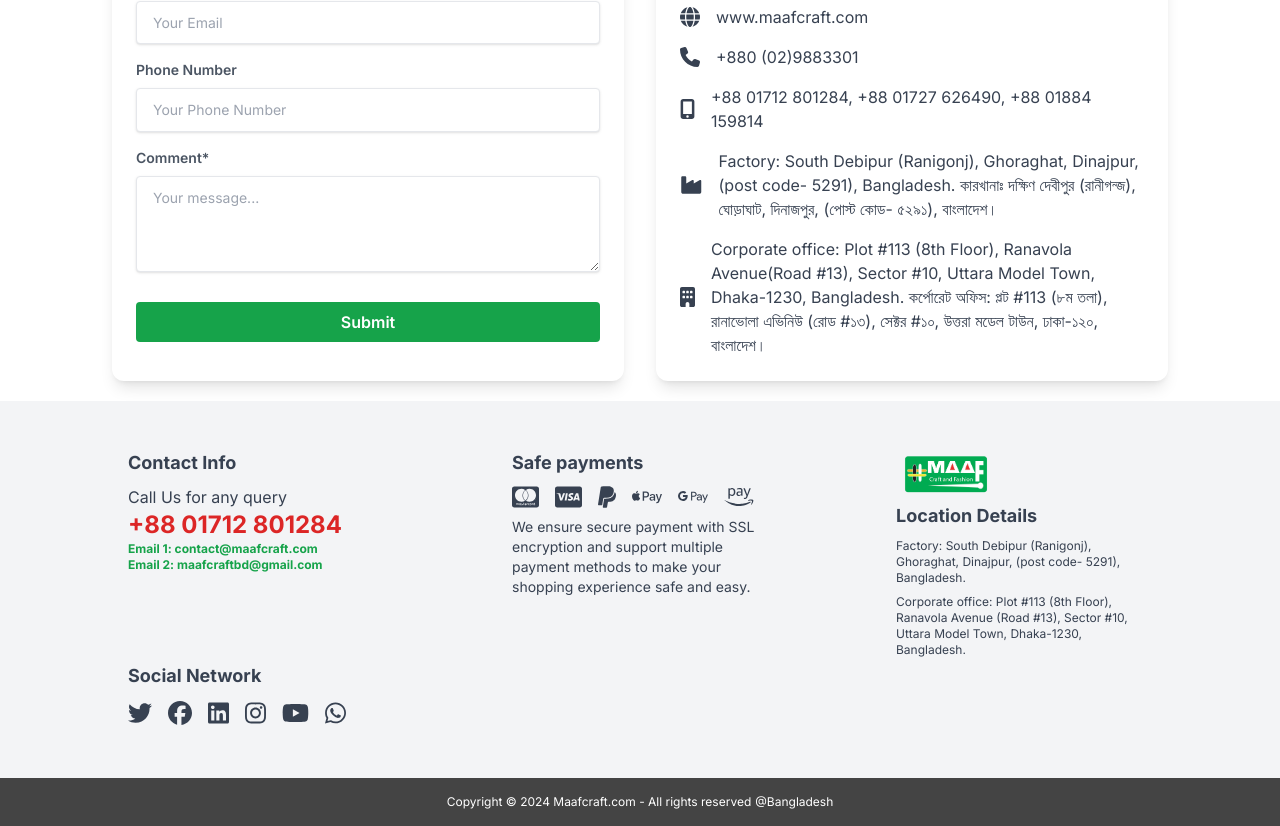
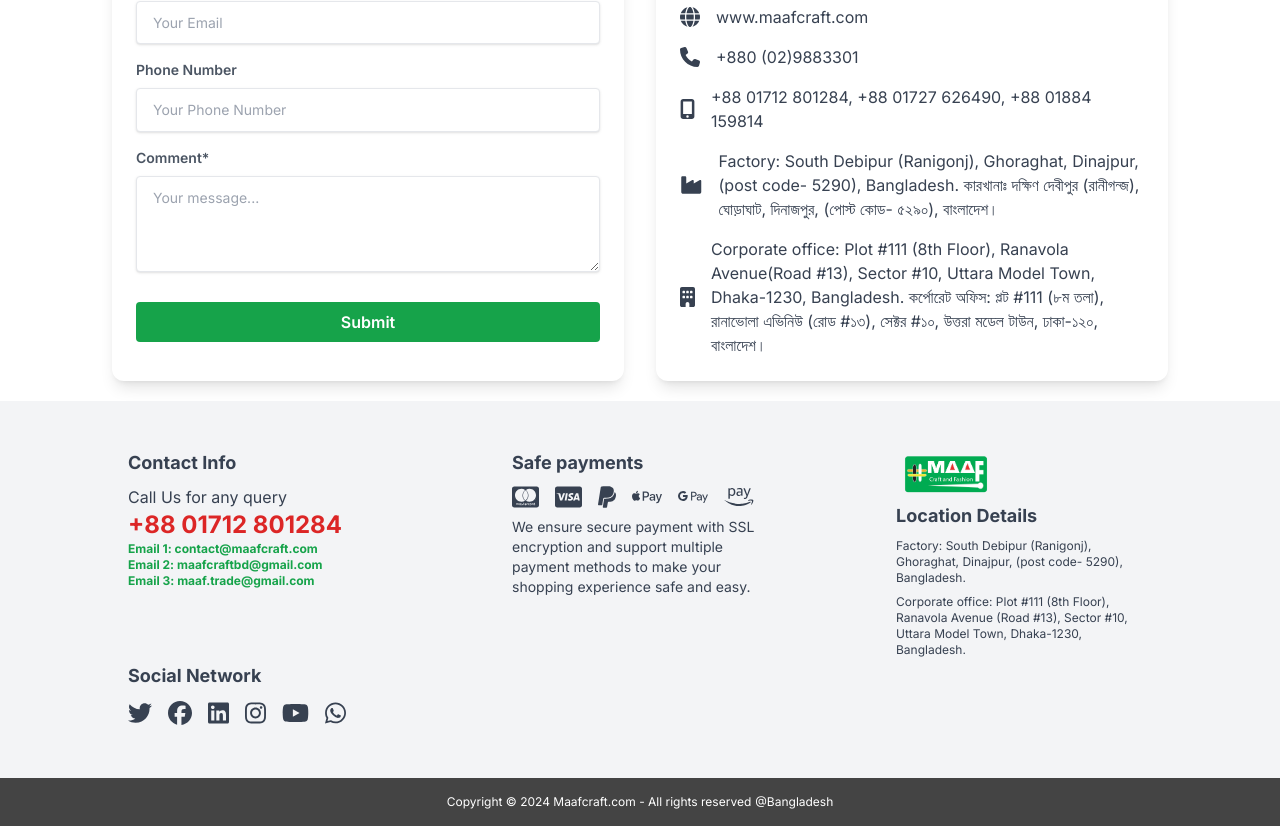
Before and after one commit to Tanvir-A-Khan/maafcraft-frontend, a Next.js app: page /contact in a window 1280 px wide. Shown: the part 405-1231 px from the top of the page. Built offline with nearby package versions, Linux system fonts and the light colour scheme; no server answers; what tw-elements would draw is missing.

Commit message:
contacts updated

```diff
--- a/app/components/Footer.js
+++ b/app/components/Footer.js
@@ -30,6 +30,7 @@
                     <p className="text-2xl font-bold text-red-600">+88 01712 801284</p>
                     <p className="text-xs font-bold text-green-600">Email 1: contact@maafcraft.com</p>
                     <p className="text-xs font-bold text-green-600">Email 2: maafcraftbd@gmail.com</p>
+                    <p className="text-xs font-bold text-green-600">Email 3: maaf.trade@gmail.com</p>
                 </div>
                  {/* Payment Methods */}
                  <div className="w-full md:w-1/4 mb-8 md:mb-0">
@@ -50,10 +51,10 @@
                  <div className="w-full md:w-1/4 mb-8 md:mb-0">
                     <img src="/slogo.png" alt="logo" width={100}/>
                     <h4 className="font-bold text-lg mb-2">Location Details</h4>
-                    <p className="text-xs">Factory: South Debipur (Ranigonj), Ghoraghat, Dinajpur, (post code- 5291), Bangladesh.<br />
+                    <p className="text-xs">Factory: South Debipur (Ranigonj), Ghoraghat, Dinajpur, (post code- 5290), Bangladesh.<br />
                         {/* কারখানাঃ দক্ষিণ দেবীপুর (রানীগন্জ), ঘোড়াঘাট, দিনাজপুর, (পোস্ট কোড- ৫২৯১), বাংলাদেশ। */}
                     </p>
-                    <p className="mt-2 text-xs">Corporate office: Plot #113 (8th Floor), Ranavola Avenue (Road #13), Sector #10, Uttara Model Town, Dhaka-1230, Bangladesh.<br />
+                    <p className="mt-2 text-xs">Corporate office: Plot #111 (8th Floor), Ranavola Avenue (Road #13), Sector #10, Uttara Model Town, Dhaka-1230, Bangladesh.<br />
                         {/* কর্পোরেট অফিস: প্লট #113 (৮ম তলা), রানাভোলা এভিনিউ (রোড #১৩), সেক্টর #১০, উত্তরা মডেল টাউন, ঢাকা-১২০, বাংলাদেশ। */}
                     </p>
                 </div>
--- a/app/contact/page.js
+++ b/app/contact/page.js
@@ -171,11 +171,11 @@
                         />
                         <ContactDetail
                             icon={faIndustry}
-                            text="Factory: South Debipur (Ranigonj), Ghoraghat, Dinajpur, (post code- 5291), Bangladesh. কারখানাঃ দক্ষিণ দেবীপুর (রানীগন্জ), ঘোড়াঘাট, দিনাজপুর, (পোস্ট কোড- ৫২৯১), বাংলাদেশ।"
+                            text="Factory: South Debipur (Ranigonj), Ghoraghat, Dinajpur, (post code- 5290), Bangladesh. কারখানাঃ দক্ষিণ দেবীপুর (রানীগন্জ), ঘোড়াঘাট, দিনাজপুর, (পোস্ট কোড- ৫২৯০), বাংলাদেশ।"
                         />
                         <ContactDetail
                             icon={faBuilding}
-                            text="Corporate office: Plot #113 (8th Floor), Ranavola Avenue(Road #13), Sector #10, Uttara Model Town, Dhaka-1230, Bangladesh. কর্পোরেট অফিস: প্লট #113 (৮ম তলা), রানাভোলা এভিনিউ (রোড #১৩), সেক্টর #১০, উত্তরা মডেল টাউন, ঢাকা-১২০, বাংলাদেশ।"
+                            text="Corporate office: Plot #111 (8th Floor), Ranavola Avenue(Road #13), Sector #10, Uttara Model Town, Dhaka-1230, Bangladesh. কর্পোরেট অফিস: প্লট #111 (৮ম তলা), রানাভোলা এভিনিউ (রোড #১৩), সেক্টর #১০, উত্তরা মডেল টাউন, ঢাকা-১২০, বাংলাদেশ।"
                         />
                     </div>
                 </div>
```
